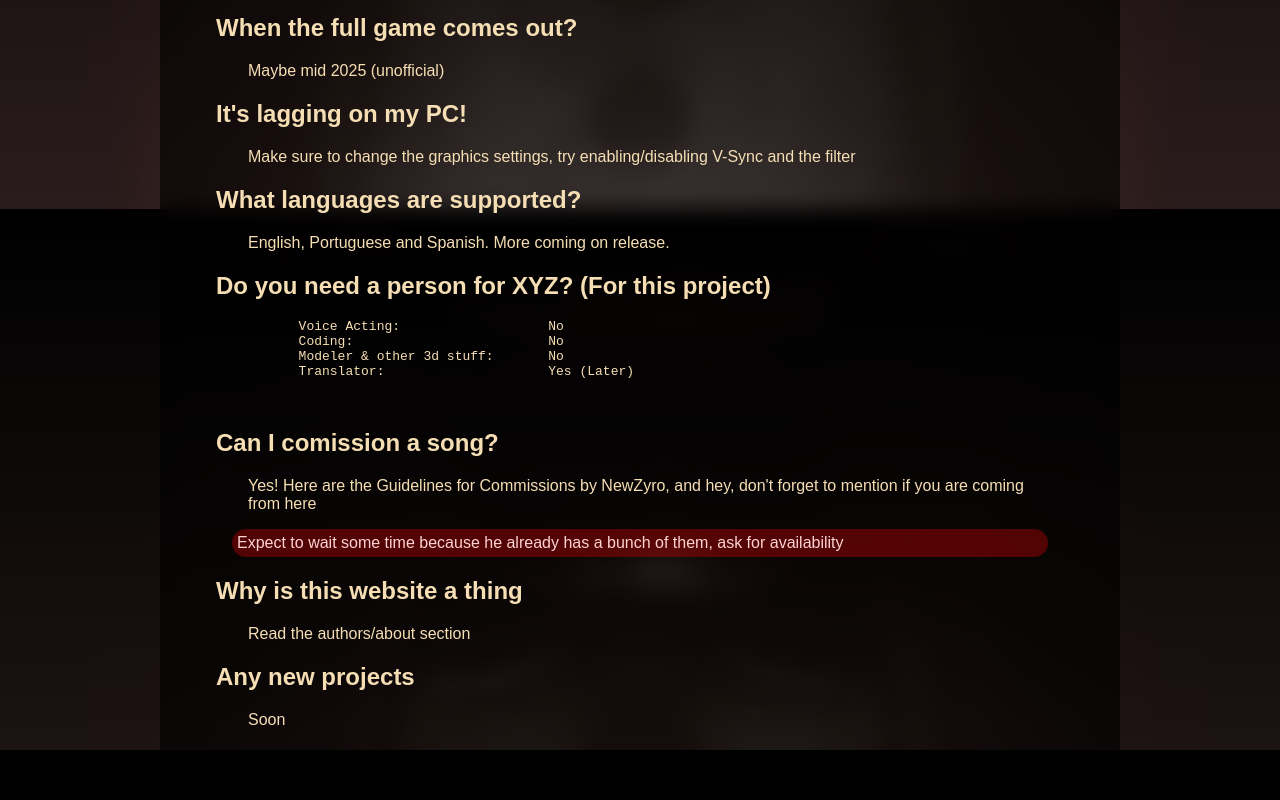
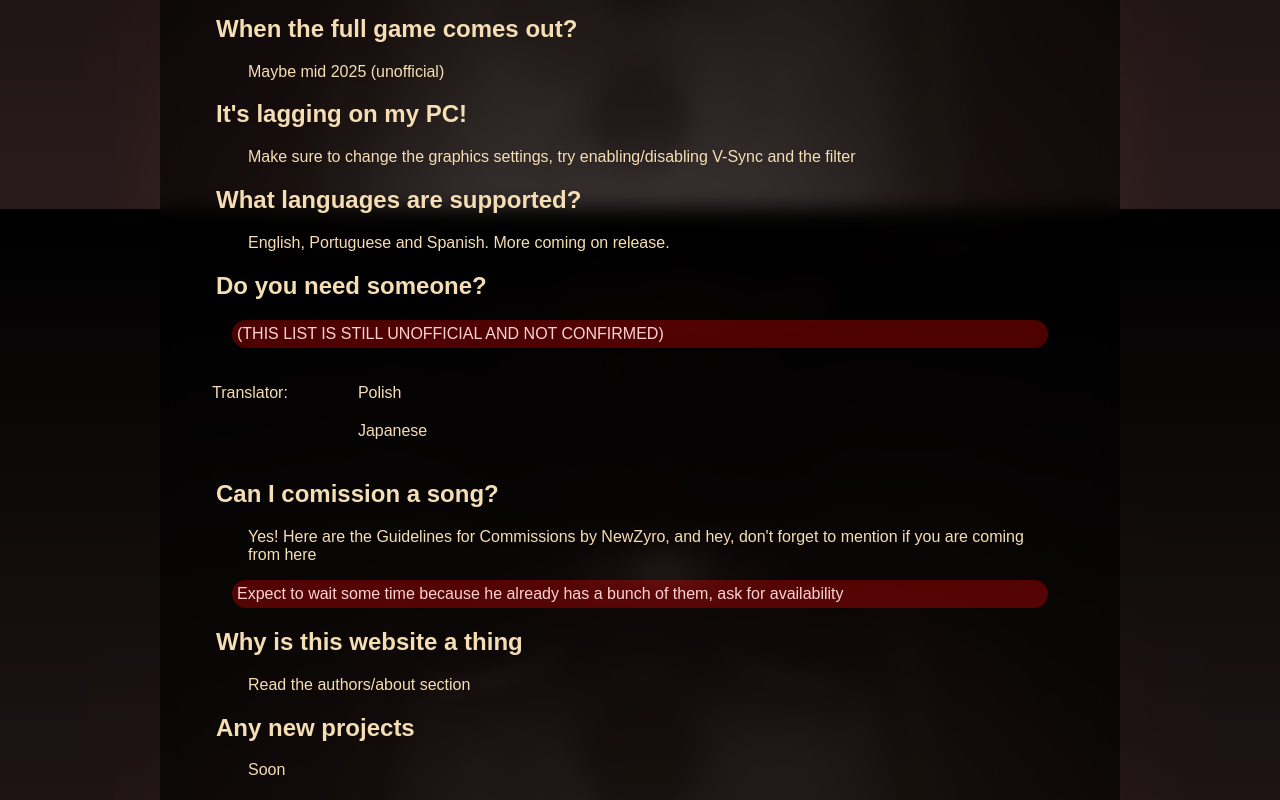
Before and after one commit to AKGamerTech/ANWC-Resaturated, a plain HTML site: page index.html in a window 1280 px wide. Shown: the part 3791-4591 px from the top of the page. Before the commit the page ends 4541 px from the top, so only its background shows below. Drawn offline with Linux system fonts and the light colour scheme; a web font is replaced by a local one.

Commit message:
seo optimization

```diff
--- a/index.html
+++ b/index.html
@@ -3,14 +3,23 @@
   <head>
     <meta charset="UTF-8" />
     <meta name="viewport" content="width=device-width, initial-scale=1.0" />
-    <link rel="stylesheet" href="style.css" />
-    <title>ANWC Resaturated</title>
+    <meta property="og:image" content="https://akgamertech.github.io/ANWC-Website/img/header/117584-vm8feuq4-v4.webp">
+    <meta property="og:url" content="https://akgamertech.github.io/ANWC-Website/">
     <meta
       name="description"
-      content="ANWC Resaturated - Unofficial Fan Website"
+      content="A Nightmare With Colors Resaturated Fan Website"
     />
+    <meta property="og:type" content="website">
+    <meta property="og:site_name" content="ANWC Resaturated">
+    <meta name="twitter:card" content="summary_large_image">
+    <meta name="twitter:title" content="ANWC Resaturated">
+    <meta name="twitter:description" content="A Nightmare With Colors Resaturated Fan Website.">
+    <meta name="twitter:image" content="https://example.com/images/og-image.jpg">
+    <title>ANWC Resaturated</title>
+    <link rel="stylesheet" href="style.css" />
     <link rel="stylesheet" href="https://use.typekit.net/hcx6pje.css" />
     <link rel="icon" href="ico/favicon.ico" type="image/x-icon" />
+
   </head>
   <body>
     <header>
@@ -310,15 +319,22 @@
           <blockquote class="main-text">English, Portuguese and Spanish. More coming on release.</blockquote>
           <blockquote class="main-text"><!--Coming soon TM: <br> Ukranian, Russian, Polish (Maybe), Japanese. --></blockquote>
           <h2 class="main-title">
-            Do you need a person for XYZ? (For this project)</h2>
-          <pre class="main-text">
-            Voice Acting:                   No
-            Coding:                         No
-            Modeler & other 3d stuff:       No
-            Translator:                     Yes (Later)
-
-          </pre>
-          <h2 class="main-title">
+            Do you need someone?</h2>
+            <blockquote class="important-text">(THIS LIST IS STILL UNOFFICIAL AND NOT CONFIRMED)  </blockquote>
+          <ul class="credits">
+            <li>
+              Translator:
+            </li>
+            <ul>
+              <li>
+                Polish
+              </li>
+              <li>
+                Japanese
+              </li>
+            </ul>
+          </ul>
+            <h2 class="main-title">
             Can I comission a song?
           </h2>
           <blockquote class="main-text">Yes! Here are the <a href="commissions.html">Guidelines for Commissions</a> by NewZyro, and hey, don't forget to mention if you are coming from here</blockquote>
```
